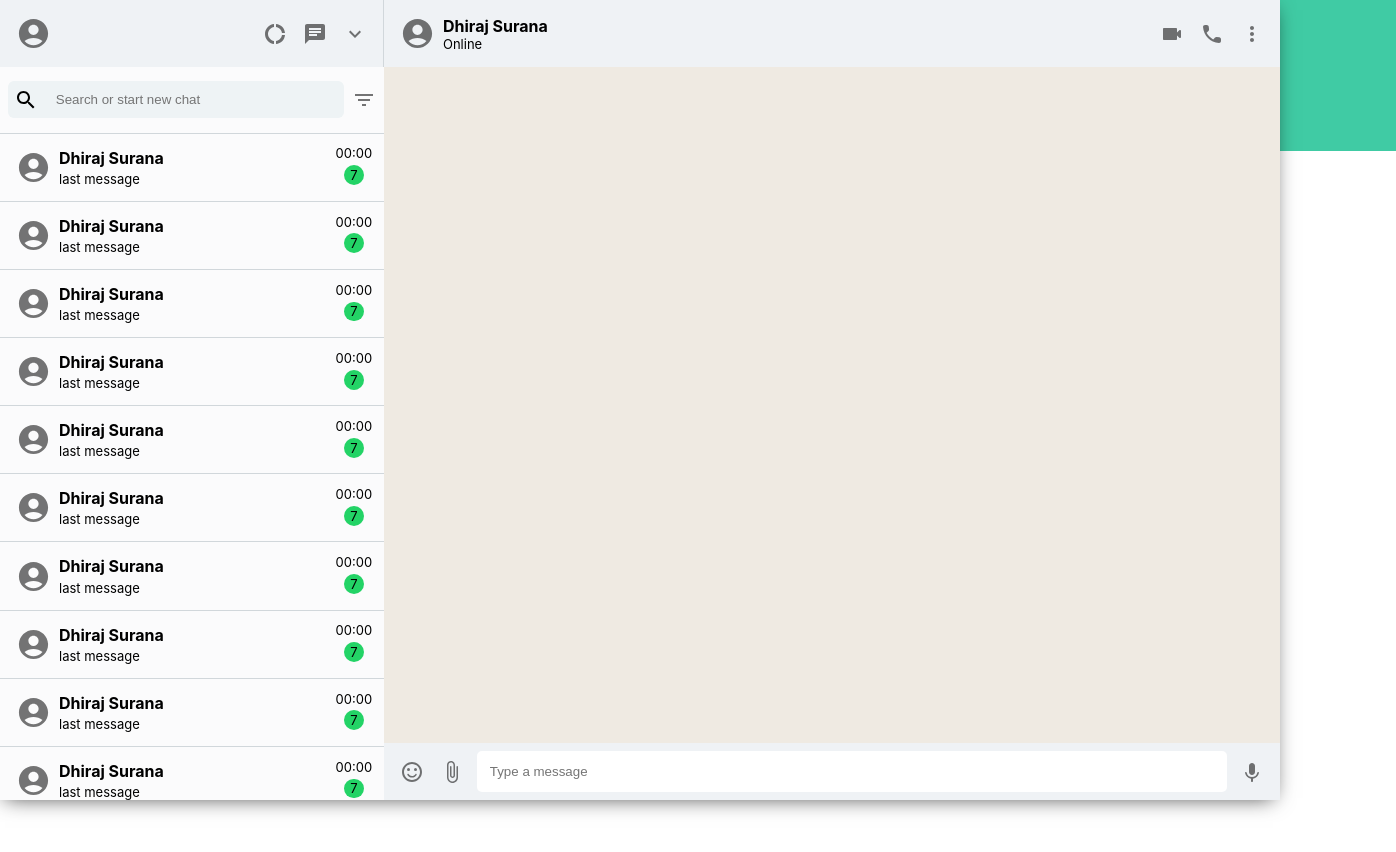
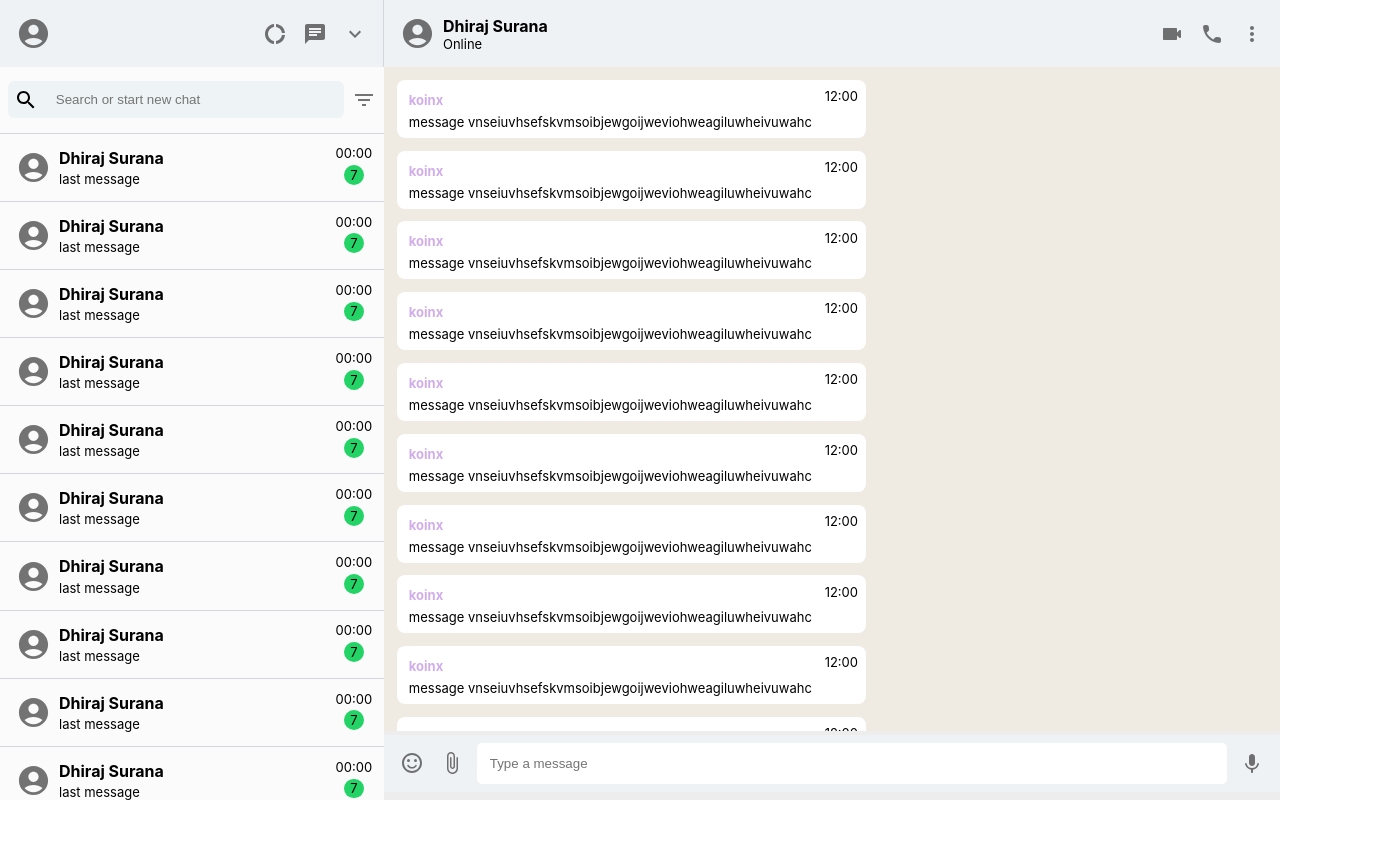
Before and after one commit to DhirajSurana/React-Whatsapp-Clone, a React (Create React App) app: page / in a window 1280 px wide. Shown: the top 852 px of the page, 1396 px wide, since content can reach past the window. After the commit the page ends 800 px from the top, so only its background shows below. Built offline with nearby package versions, Linux system fonts and the light colour scheme.

Commit message:
added message function [29.07.2022]

```diff
--- a/src/App.js
+++ b/src/App.js
@@ -1,14 +1,14 @@
 import './App.css';
 import Sidebar from "./SideBar"
 import Chat from "./Chat"
-import background from "./background.svg"
+// import background from "./background.svg"
 
 function App() {
   return (
       <div className="App">
-        <div className="background">
+        {/* <div className="background">
           <img src={background} alt="background" />
-        </div>
+        </div> */}
         <div className="app_container">
           <Sidebar className="sidebar" />
           <Chat className="chat" />
--- a/src/Chat.css
+++ b/src/Chat.css
@@ -1,15 +1,10 @@
 .chat{
-    display: flex;
-    flex-direction: column;
-    flex: 1;
-    /* align-items: center; */
-    justify-content: space-between;
     flex: 0.70;
 }
 
 .chat-container{
-    display: grid;
-    grid-template-rows: 1fr 3fr 1fr;
+    display: flex;
+    flex-direction: column;
     background-color: #fbfbfc;
 }
 
@@ -39,16 +34,16 @@
 }
 
 .chat-messages{
-    flex:1;
+    display: inline-block;
+    height: 83vh;
+    width: 100%;
+    flex: 1;
     background-color:#efeae2;
-    padding: 45vh 0;
+    overflow-y: scroll;
 }
 
 .chatbar{
-    position: absolute;
-    bottom: 0;
     display: flex;
-    flex:1;
     flex-direction: row;
     padding: 1vh 1vh;
     justify-content: space-between;
--- a/src/Chat.js
+++ b/src/Chat.js
@@ -8,12 +8,12 @@
 import KeyboardVoiceRoundedIcon from '@mui/icons-material/KeyboardVoiceRounded';
 import React from 'react'
 import "./Chat.css"
+import Message from "./Message"
 
 
 function Chat() {
   return (
     <div className="chat">
-
       {/* container */}
       <div className="chat_container">
         {/* header */}
@@ -50,7 +50,16 @@
         </section>
 
         <section className='chat-messages'>
-          <p></p>
+          <Message className="message message-sent" />
+          <Message className="message message-recieved" />
+          <Message className="message message-recieved" />
+          <Message className="message message-sent" />
+          <Message className="message message-sent" />
+          <Message className="message message-sent" />
+          <Message className="message message-sent" />
+          <Message className="message message-sent" />
+          <Message className="message message-sent" />
+          <Message className="message message-sent" />
         </section>
 
         <section className='chatbar'>
--- /dev/null
+++ b/src/Message.css
@@ -0,0 +1,34 @@
+.message{
+    display: flex;
+    flex-direction: row;
+    align-items: center;
+    justify-content: space-between;
+    background-color: #ffffff;
+    margin: 1vw;
+    padding: 1vh;
+    border-radius: 8px;
+    width:fit-content;
+}
+
+.person-name{
+    font-weight: bold;
+    padding: 0.5vh;
+    margin-bottom:2px;
+    color: #d1adea;
+}
+
+.message-content{
+    font-size: small;
+    padding-left: 0.5vh;
+    margin-right:1vw;
+}
+
+.message-time{
+    margin-bottom:2vw;
+    /* padding: 0.1vw; */
+    font-size: 0.5vw;
+}
+
+.message-recieved{
+    background-color: #f7e99f;
+}
--- /dev/null
+++ b/src/Message.js
@@ -0,0 +1,22 @@
+import React from 'react'
+import './Message.css'
+
+function Message() {
+    return (
+        <div className="message">
+            <div className="">
+                <div className='person-name'>
+                    <p>koinx</p>
+                </div>
+                <div className="message-content">
+                    <p> message vnseiuvhsefskvmsoibjewgoijweviohweagiluwheivuwahc</p>
+                </div>
+            </div>
+            <div className='message-time'>
+                <p>12:00</p>
+            </div>
+        </div>
+    )
+}
+
+export default Message
--- a/src/SideBar.js
+++ b/src/SideBar.js
@@ -46,7 +46,6 @@
         <SidebarChat />
         <SidebarChat />
         <SidebarChat />
-
       </section>
     </section>
 
```
